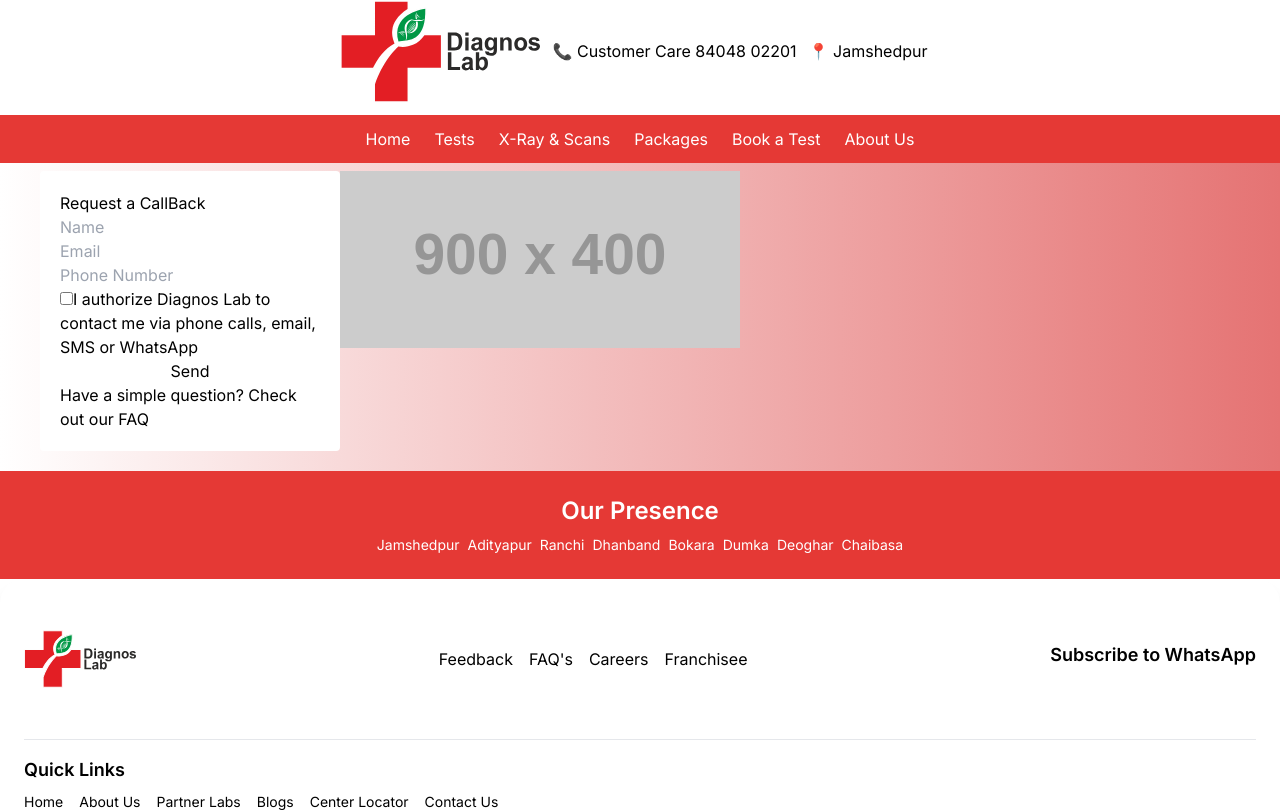
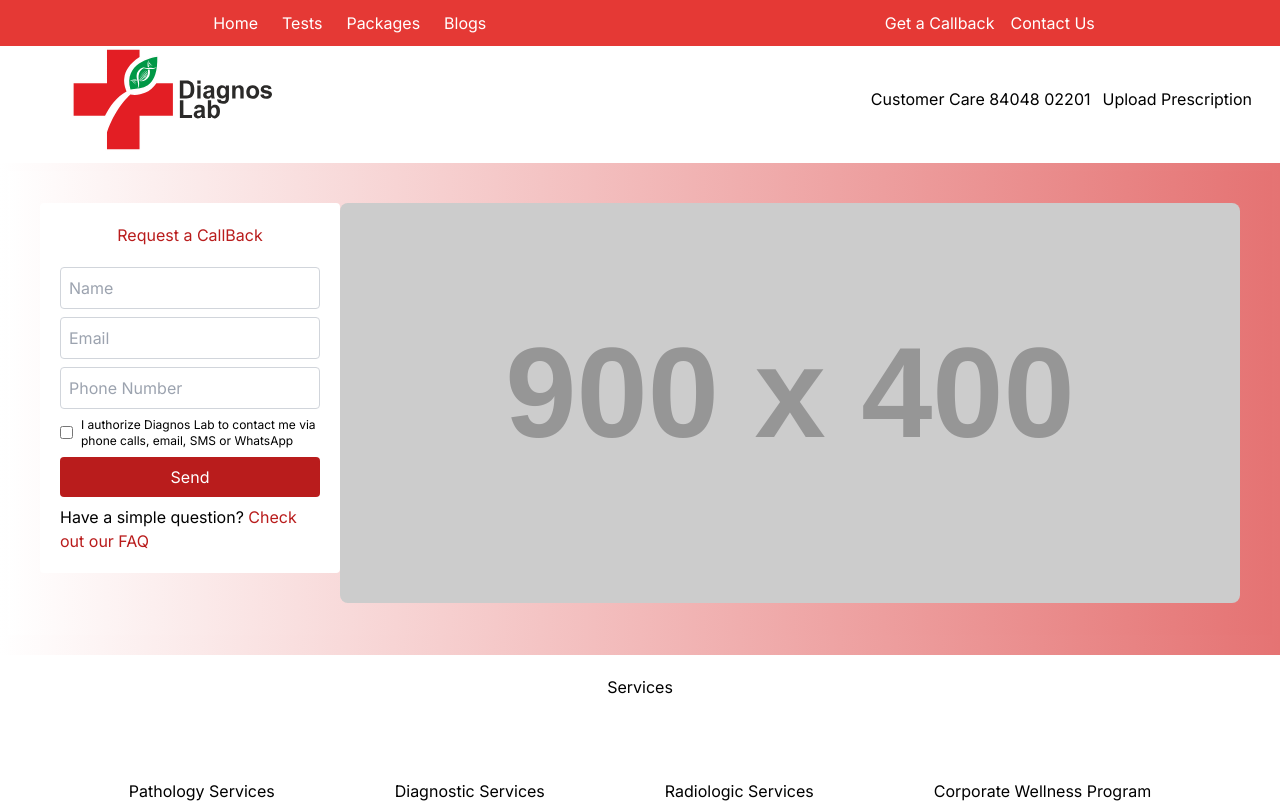
Before and after one commit to hyyashu/diagnoslab, a Next.js app: page / in a window 1280 px wide. Shown: the top 812 px of the page. Built offline with nearby package versions, Linux system fonts and the light colour scheme.

Commit message:
added top nav and service section

```diff
--- a/app/layout.tsx
+++ b/app/layout.tsx
@@ -3,6 +3,7 @@ import { GoogleTagManager, GoogleAnalytics} from '@next/third-parties/google'
 import { Inter } from "next/font/google";
 import "./globals.css";
 import Header from "@/components/Header";
+import Navbar from "@/components/Navbar";
 import Footer from "@/components/Footer";
 
 
@@ -24,7 +25,8 @@ export default function RootLayout({
       <body className={inter.className}>
       <GoogleAnalytics gaId="G-FLMYM554K8" />
       <GoogleTagManager gtmId="GTM-FLMYM554K8" />
-        <Header/>
+      <Navbar/>
+      <Header/>
       {children}
       <Footer/>
       </body>
--- a/app/page.tsx
+++ b/app/page.tsx
@@ -1,31 +1,35 @@
 import Image from "next/image";
 import "./globals.css";
 import React from "react";
+import Services from "@/components/Services";
 
 export default function Home() {
   return (
-      <main className="flex flex-wrap items-center justify-around pt-2 pb-5 bg-gradient-to-r">
-        <section className="flex flex-wrap justify-around items-start ">
+      <main className="main">
+      <div className="flex flex-wrap items-center justify-around pt-2 pb-5 bg-gradient-to-r">
+        <section className="flex justify-around items-start p-8 bg-gradient-to-r from-white to-red-200 flex-wrap">
           <div className="p-5 rounded bg-white w-[300px]">
-            <h2>Request a CallBack</h2>
+            <h2 className="text-red-700 mb-5 text-center">Request a CallBack</h2>
             <form className="flex flex-col">
-              <input type="text" placeholder="Name" required/>
-              <input type="email" placeholder="Email" required/>
-              <input type="tel" placeholder="Phone Number" required/>
-              <label>
-                <input type="checkbox" required/>
+              <input className="p-2 mb-2 border border-gray-300 rounded" type="text" placeholder="Name" required/>
+              <input className="p-2 mb-2 border border-gray-300 rounded" type="email" placeholder="Email" required/>
+              <input className="p-2 mb-2 border border-gray-300 rounded" type="tel" placeholder="Phone Number" required/>
+              <label className="flex items-center mb-2 text-xs">
+                <input className="mr-2" type="checkbox" required/>
                 I authorize Diagnos Lab to contact me via phone calls, email, SMS or WhatsApp
               </label>
-              <button type="submit">Send</button>
+              <button className="bg-red-700 text-white p-2 cursor-pointer rounded" type="submit">Send</button>
             </form>
-            <p>
-              Have a simple question? <a href="#faq-section">Check out our FAQ</a>
+            <p className="mt-2">
+              Have a simple question? <a  className="text-red-700 hover:underline" href="" >Check out our FAQ</a>
             </p>
           </div>
-          <div className="rounded w-[900px]">
-            <img src="https://placehold.co/900x400" height="900" width="400" alt=""/>
+          <div className="ounded ">
+            <img className="rounded-lg" src="https://placehold.co/900x400"  alt=""/>
           </div>
         </section>
+      </div>
+        <Services/>
       </main>
   );
 }
--- a/components/Header.tsx
+++ b/components/Header.tsx
@@ -4,8 +4,8 @@ import Image from "next/image";
 function Header() {
     return (
 <>
-        <header className="flex flex-wrap items-center justify-center pb-3 border-none">
-            <div className="flex items-center mr-3">
+        <header className="flex flex-wrap justify-between px-4 pt-12 pb-3 mx-auto border-none">
+            <div className="flex items-start mx-14">
                 <Image
                     src="/DiagnosLabLogo.svg"
                     alt="Diagnos Lab Logo"
@@ -13,22 +13,13 @@ function Header() {
                     width={200}
                     height={24}
                     priority
-                /></div>
-            <div className="flex flex-wrap items-center">
-                <span className="mr-3">📞 Customer Care 84048 02201</span>
-                <span className="mr-3">📍 Jamshedpur   </span>
+                />
+            </div>
+            <div className="flex items-center">
+                <span className="mr-3">Customer Care 84048 02201</span>
+                <span className="mr-3">Upload Prescription</span>
             </div>
         </header>
-    <div>
-        <nav className="flex flex-wrap justify-center bg-[#e53935] p-3">
-            <a className="mr-3 ml-3 text-white" href="/">Home</a>
-            <a className="mr-3 ml-3 text-white" href="/tests">Tests</a>
-            <a className="mr-3 ml-3 text-white" href="/">X-Ray & Scans</a>
-            <a className="mr-3 ml-3 text-white" href="/packages">Packages</a>
-            <a className="mr-3 ml-3 text-white" href="/book-a-test">Book a Test</a>
-            <a className="mr-3 ml-3 text-white" href="/about-us">About Us</a>
-        </nav>
-    </div>
 </>
 )
     ;
--- /dev/null
+++ b/components/Navbar.tsx
@@ -0,0 +1,33 @@
+import React from 'react';
+
+const Nav = () => {
+    return (
+        <>
+            <header className="flex flex-wrap content-center bg-[#e53935] h-[2.875em] fixed left-0 right-0 top-0 w-full z-5 text-white">
+                    <div className="flex flex-wrap pr-4 pl-4 mr-auto ml-auto justify-start">
+                            <ul className="flex flex-wrap justify-center pl-4 z-[99]">
+                                <li className="">
+                                    <a className="mr-3 ml-3 text-white" href="/">Home</a>
+                                </li>
+                                <li className="">
+                                    <a className="mr-3 ml-3 text-white" href="/">Tests</a>
+                                </li>
+                                <li className="">
+                                    <a className="mr-3 ml-3 text-white" href="/">Packages</a>
+                                </li>
+                                <li className="">
+                                    <a className="mr-3 ml-3 text-white" href="/">Blogs</a>
+                                </li>
+                            </ul>
+                    </div>
+                    <div className="flex flex-wrap pr-4 pl-4 mr-auto ml-auto justify-end">
+                        <a className="pl-4">Get a Callback</a>
+                        <a className="pl-4">Contact Us</a>
+
+                    </div>
+            </header>
+        </>
+    );
+};
+
+export default Nav;
--- /dev/null
+++ b/components/Services.tsx
@@ -0,0 +1,21 @@
+import React from 'react';
+
+const Services = () => {
+    return (
+        <>
+            <section>
+                <div className="flex flex-wrap justify-center text-center">
+                    <p className="text-center mt-5">Services</p>
+                </div>
+                <div className="flex flex-wrap justify-center text-center gap-10 bg-white py-10">
+                    <p className="bg-white m-10">Pathology Services</p>
+                    <p className="bg-white m-10">Diagnostic Services</p>
+                    <p className="bg-white m-10">Radiologic Services</p>
+                    <p className="bg-white m-10">Corporate Wellness Program</p>
+                </div>
+            </section>
+        </>
+    );
+};
+
+export default Services;
```
Also changed, not shown: components/TestCard.tsx (added).
